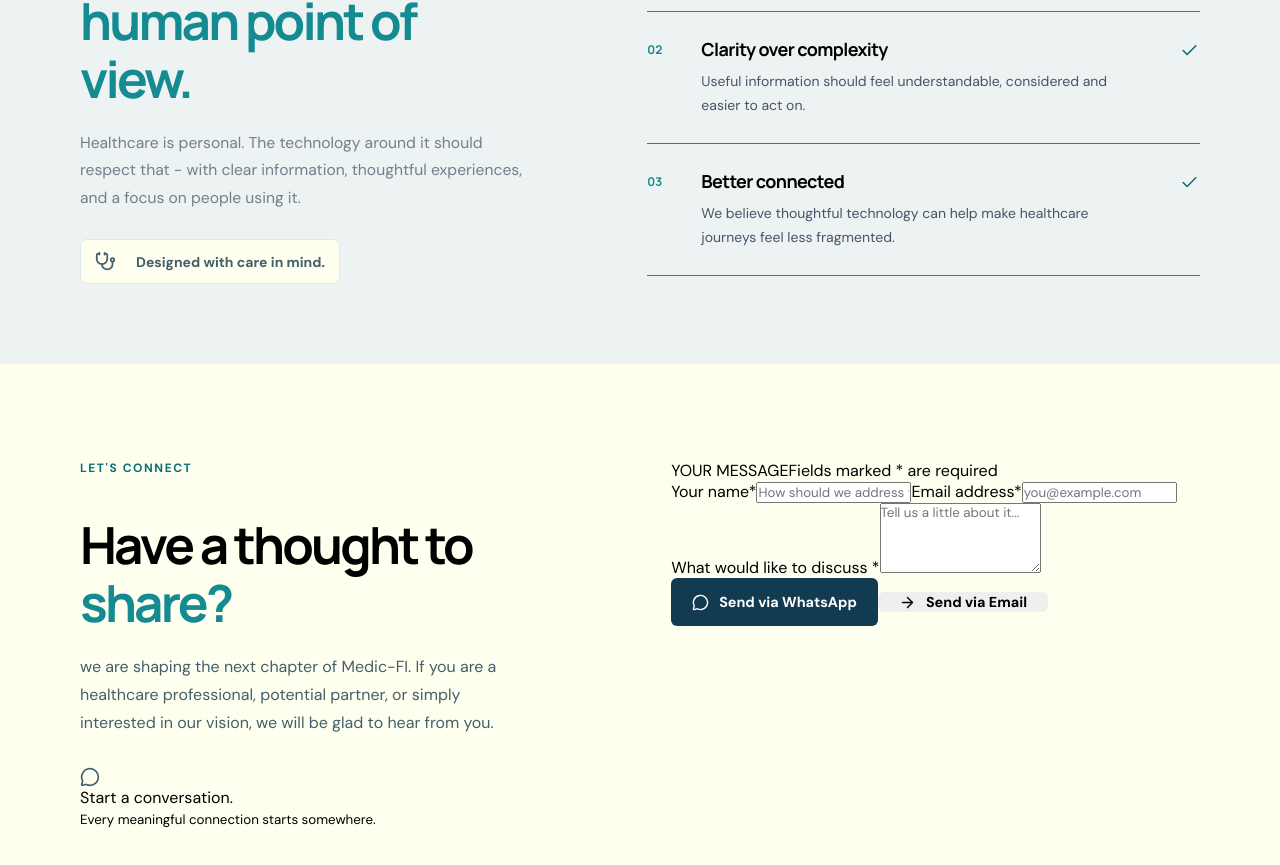
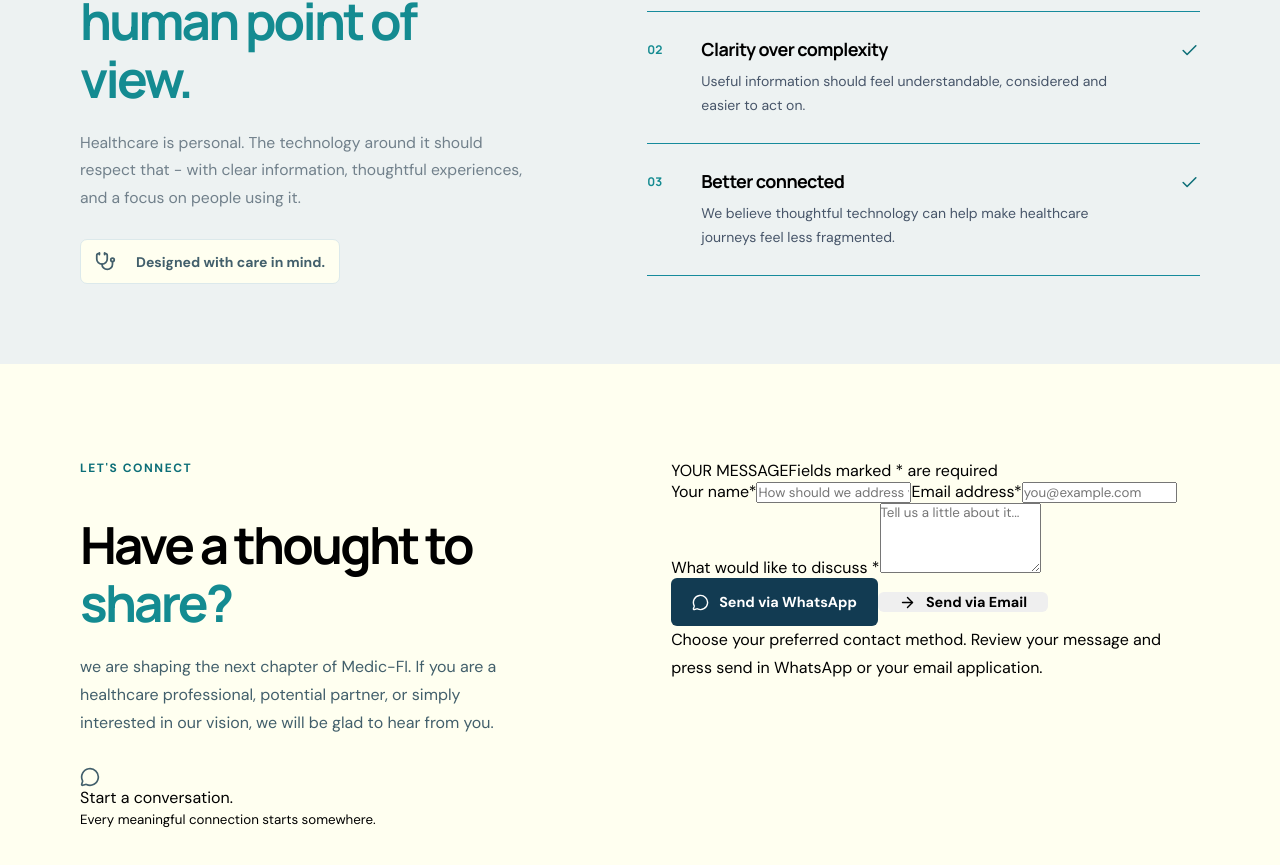
Before and after one commit to NDeenSanhaj96/medic-fi, a React (Vite) app: page / in a window 1280 px wide. Shown: the part 2796-3661 px from the top of the page. Built offline with nearby package versions, Linux system fonts and the light colour scheme.

Commit message:
Add contact form note to Contact form

```diff
--- a/src/App.jsx
+++ b/src/App.jsx
@@ -354,6 +354,9 @@ function ContactSection() {
               Send via Email
             </button>
           </div>
+          <p className="contact_form-note">
+            Choose your preferred contact method. Review your message and press send in WhatsApp or your email application.
+          </p>
         </form>
       </div>
     </section>
```
